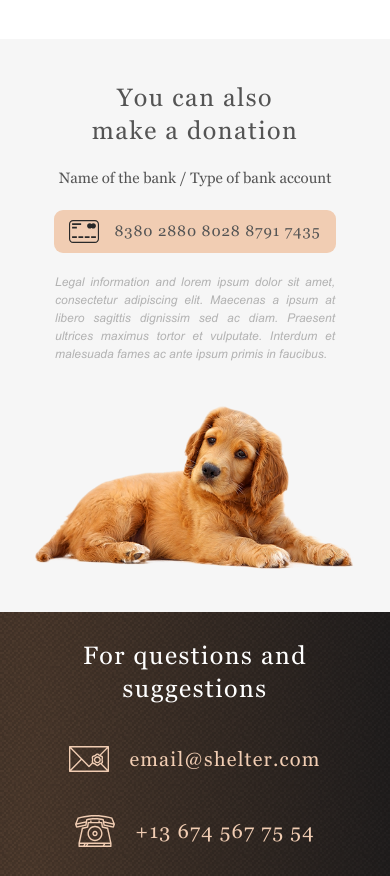
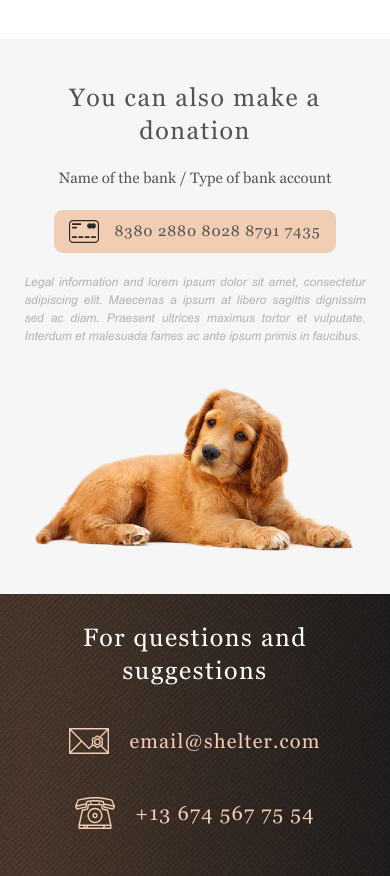
Before and after one commit to h3nnessey/2023q1, a plain HTML site: page shelter/pages/main/index.html in a window 390 px wide. Shown: the part 3228-4104 px from the top of the page. Drawn offline with Linux system fonts and the light colour scheme.

Commit message:
feat: add some styles for donation desc.

```diff
--- a/shelter/pages/main/style.css
+++ b/shelter/pages/main/style.css
@@ -702,7 +702,8 @@ body {
     padding: 30px 30px 0 30px;
   }
   .hero > .container {
-    padding: 19.5vw 30px 0 30px;
+    /*padding: 19.5vw 30px 0 30px;*/
+    padding: 19.5% 30px 0 30px;
     flex-direction: column;
     align-items: center;
     gap: 100px;
@@ -729,6 +730,12 @@ body {
   }
   .about__column {
     padding: 0;
+  }
+  .donation__column {
+    padding-left: 4px;
+  }
+  .donation__description {
+    max-width: 50vw;
   }
   .address {
     max-width: 301px;
@@ -915,10 +922,11 @@ body {
     gap: 42px;
   }
   .donation__column {
+    padding-left: 0;
     align-items: center;
   }
   .donation__title {
-    max-width: 220px;
+    max-width: 65vw;
     text-align: center;
   }
   .donation__subtitle {
@@ -938,7 +946,7 @@ body {
     align-items: center;
   }
   .donation__description {
-    max-width: 280px;
+    max-width: 87.5vw;
     text-align: justify;
   }
   .footer > .container {
```
